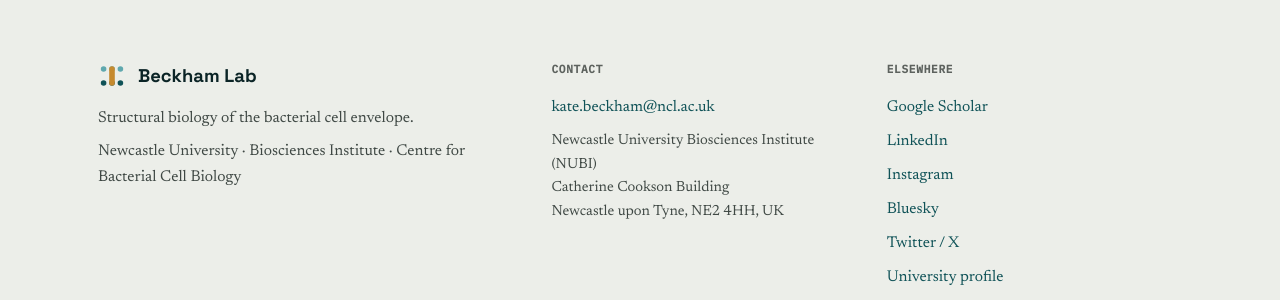
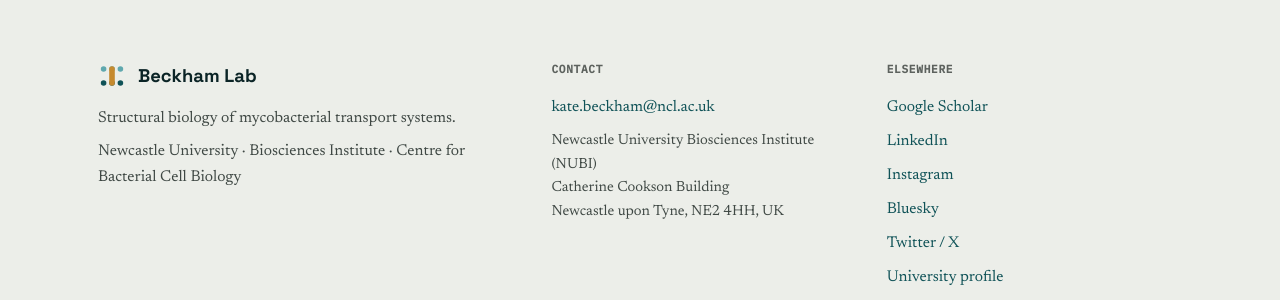
Before and after one commit to beckham-lab-newcastle/beckham-lab-newcastle.github.io, a Jekyll site: the page built from index.html, in a window 1280 px wide and 900 px high, scrolled down 1932 px. Shown: the part 464-764 px from the top of the window. Built offline with Jekyll 4.4.1, drawn with Linux system fonts in a browser that asks for light colours.

Commit message:
Update footer.html

```diff
--- a/_includes/footer.html
+++ b/_includes/footer.html
@@ -3,7 +3,7 @@
     <div class="foot-grid">
       <div class="foot-col">
         <div class="foot-brand">{% include glyph.svg %}{{ site.title }}</div>
-        <p>Structural biology of the bacterial cell envelope.</p>
+        <p>Structural biology of mycobacterial transport systems.</p>
         <p>{{ site.institution }} · {{ site.department }}</p>
       </div>
       <div class="foot-col">
```
